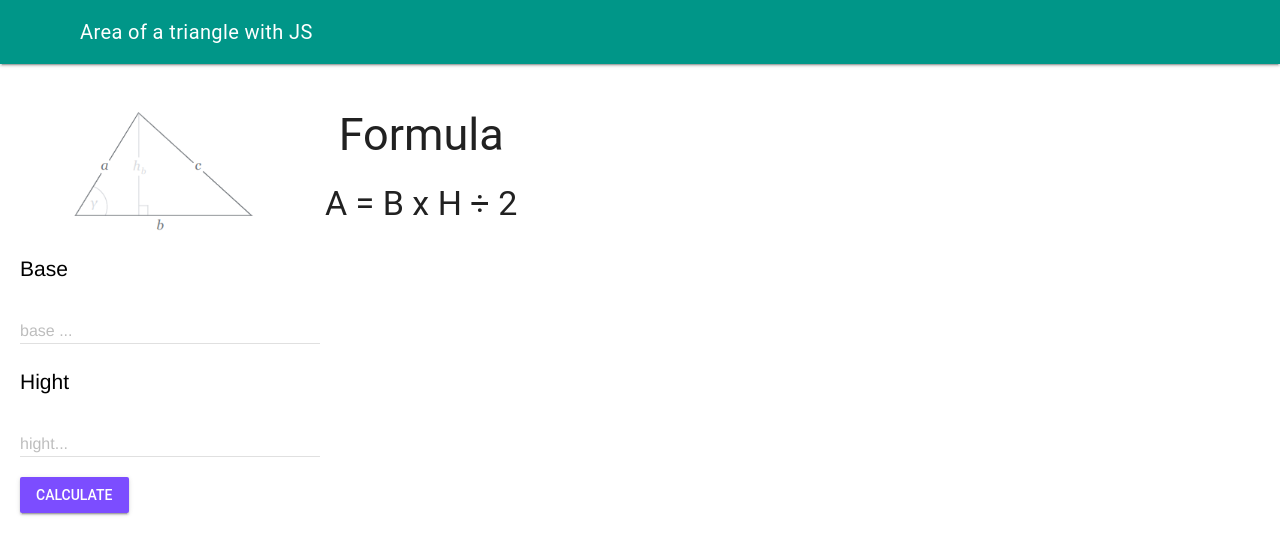
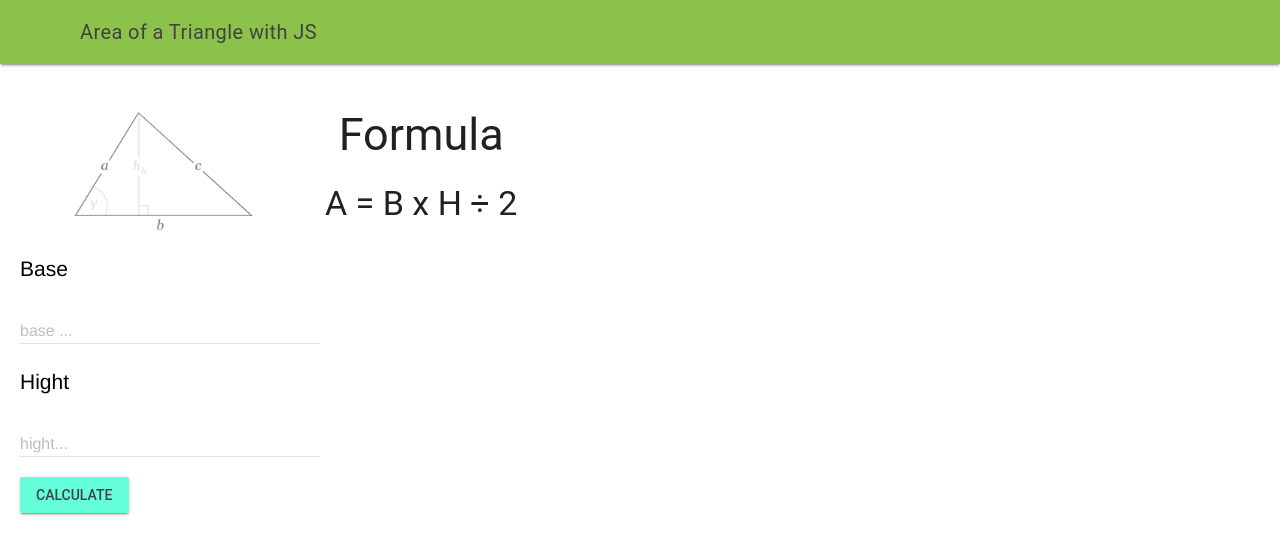
Before and after one commit to Emmanuel-Fofeyin/ICS2O-Unit2-04-HTML, a plain HTML site: page index.html in a window 1280 px wide. Drawn offline with nearby package versions, Linux system fonts and the light colour scheme; files that its build step writes are made by us from their sources; files whose address does not match are found by name.

Commit message:
fixed spelling mistakes and changed color schemes

```diff
--- a/index.html
+++ b/index.html
@@ -11,7 +11,7 @@
     <link rel="icon" type="image/png" sizes="16x16" href="favicon-16x16.png" />
     <link rel="manifest" href="site.webmanifest" />
     <link rel="stylesheet" href="https://fonts.googleapis.com/icon?family=Material+Icons" />
-    <link rel="stylesheet" href="https://code.getmdl.io/1.3.0/material.teal-deep_purple.min.css" />
+    <link rel="stylesheet" href="https://code.getmdl.io/1.3.0/material.light_green-teal.min.css" />
     <link rel="stylesheet" href="./css/style.css" />
     <title>Area and Perimeter, with JavaScript</title>
   </head>
@@ -21,7 +21,7 @@
     <div class="mdl-layout mdl-js-layout mdl-layout--fixed-header">
       <header class="mdl-layout__header">
         <div class="mdl-layout__header-row">
-          <span class="mdl-layout-title">Area of a triangle with JS</span>
+          <span class="mdl-layout-title">Area of a Triangle with JS</span>
         </div>
       </header>
       <main class="mdl-layout__content">
```
